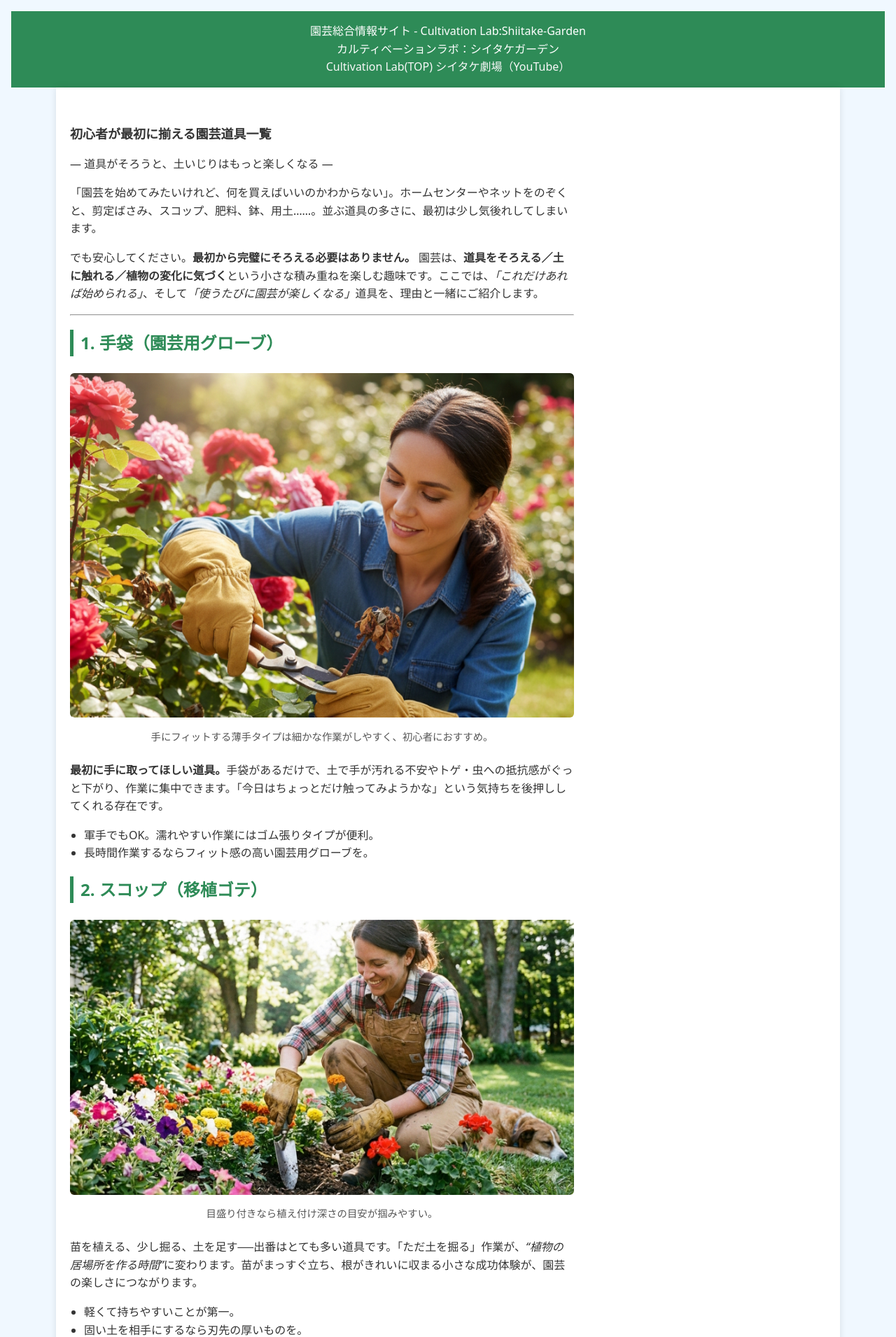
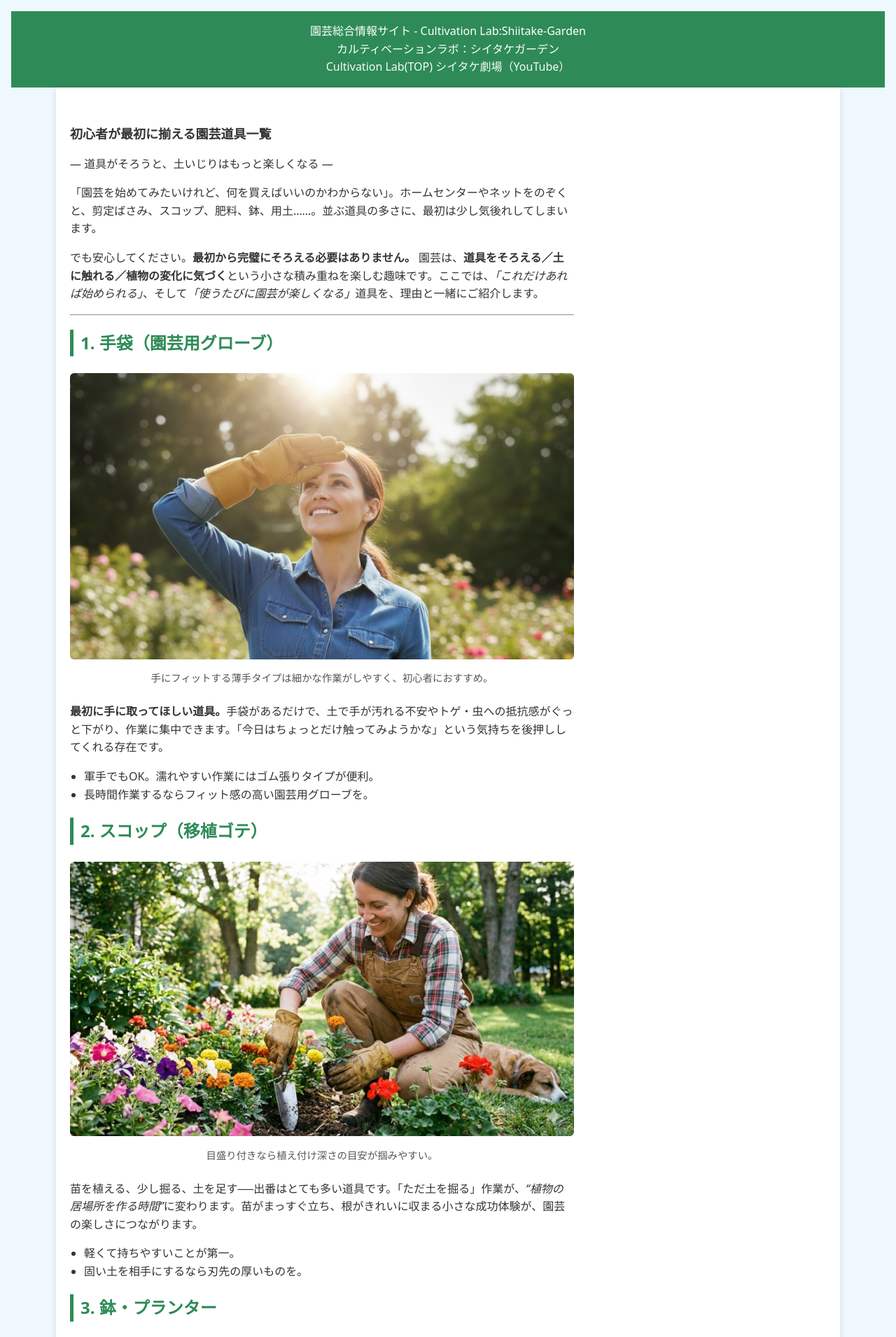
Before and after one commit to shiitake-garden/shiitake-garden.github.io, a Jekyll site: the page built from column_syosinsya.html, in a window 1280 px wide. Shown: the top 1910 px of the page at 70% size. Built offline with Jekyll 4.4.1, drawn with Linux system fonts in a browser that asks for light colours.

Commit message:
Update column_syosinsya.html

```diff
--- a/column_syosinsya.html
+++ b/column_syosinsya.html
@@ -24,7 +24,7 @@ title: カルティベーションラボ
 
       <h2 id="gloves">1. 手袋（園芸用グローブ）</h2>
       <figure class="image-wide">
-       <img src="images/dougu/tebukuro.jpg" alt="手袋">
+       <img src="images/dougu/te2.jpg" alt="手袋">
         <figcaption>手にフィットする薄手タイプは細かな作業がしやすく、初心者におすすめ。</figcaption>
       </figure>
       <p><strong>最初に手に取ってほしい道具。</strong>手袋があるだけで、土で手が汚れる不安やトゲ・虫への抵抗感がぐっと下がり、作業に集中できます。「今日はちょっとだけ触ってみようかな」という気持ちを後押ししてくれる存在です。</p>
@@ -71,7 +71,7 @@ title: カルティベーションラボ
 
       <h2 id="pruner">6. 剪定ばさみ（または園芸ばさみ）</h2>
       <figure class="image-wide">
-      <!-- <img src="images/dougu/tebukuro.jpg" alt="手袋">  -->
+      <img src="images/dougu/tebukuro.jpg" alt="剪定">
       <figcaption>ジョウロでやさしく水やり口（ハス口）が理想。室内は小さめが扱いやすい。</figcaption>
       <p>「切るのはかわいそう」と思うかもしれませんが、剪定は植物を元気にするための大切な手入れです。枯れた葉や混み合った枝を整えることで風通しが良くなり、病害虫の予防にもつながります。</p>
 
```
